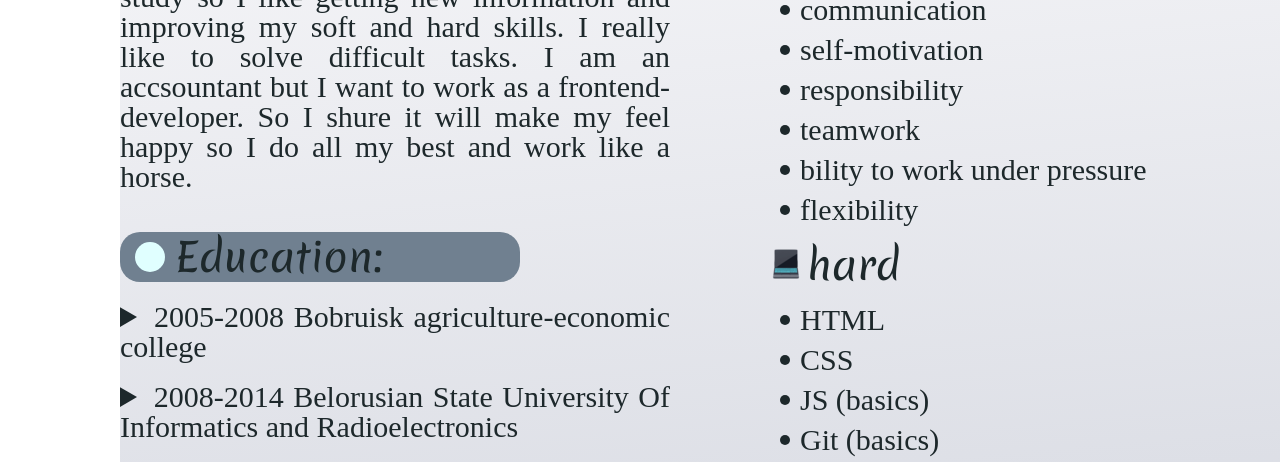
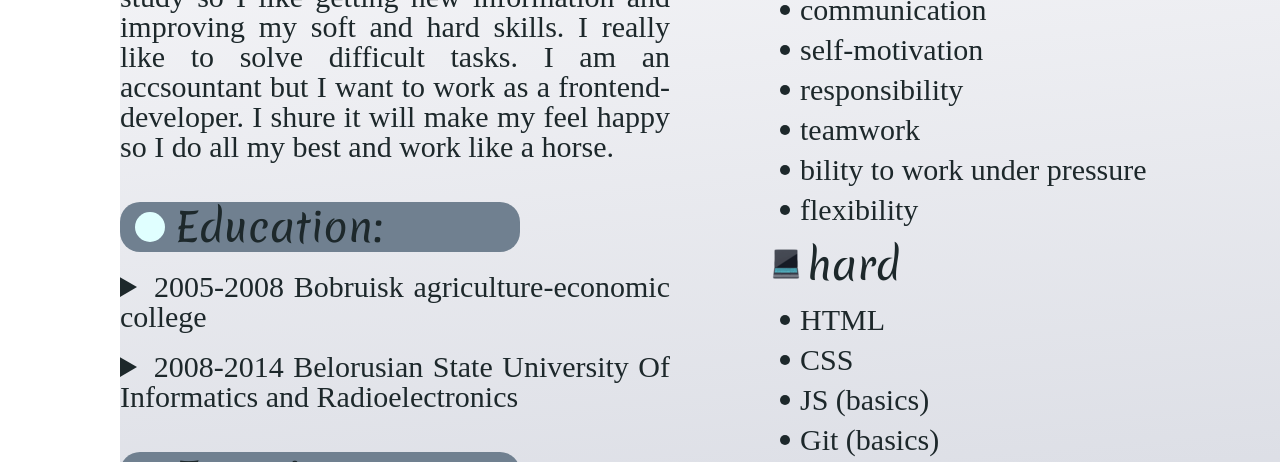
Before and after one commit to shaustruk/rsschool-cv-stage0, a plain HTML site: page index.html in a window 1280 px wide. Shown: the part 638-1100 px from the top of the page. Drawn offline with Linux system fonts and the light colour scheme.

Commit message:
refactor: change information

```diff
--- a/index.html
+++ b/index.html
@@ -35,7 +35,7 @@
                         I am a big fan of study so I like getting new information and improving
                         my soft and hard skills. I really like to solve difficult tasks.
                         I am an accsountant but I want to work as a frontend-developer.
-                        So I shure it will make my feel happy so I do all my best and work like a horse.</p>
+                        I shure it will make my feel happy so I do all my best and work like a horse.</p>
                 </section>
                 <section>
                     <h2>Education:</h2>
```
